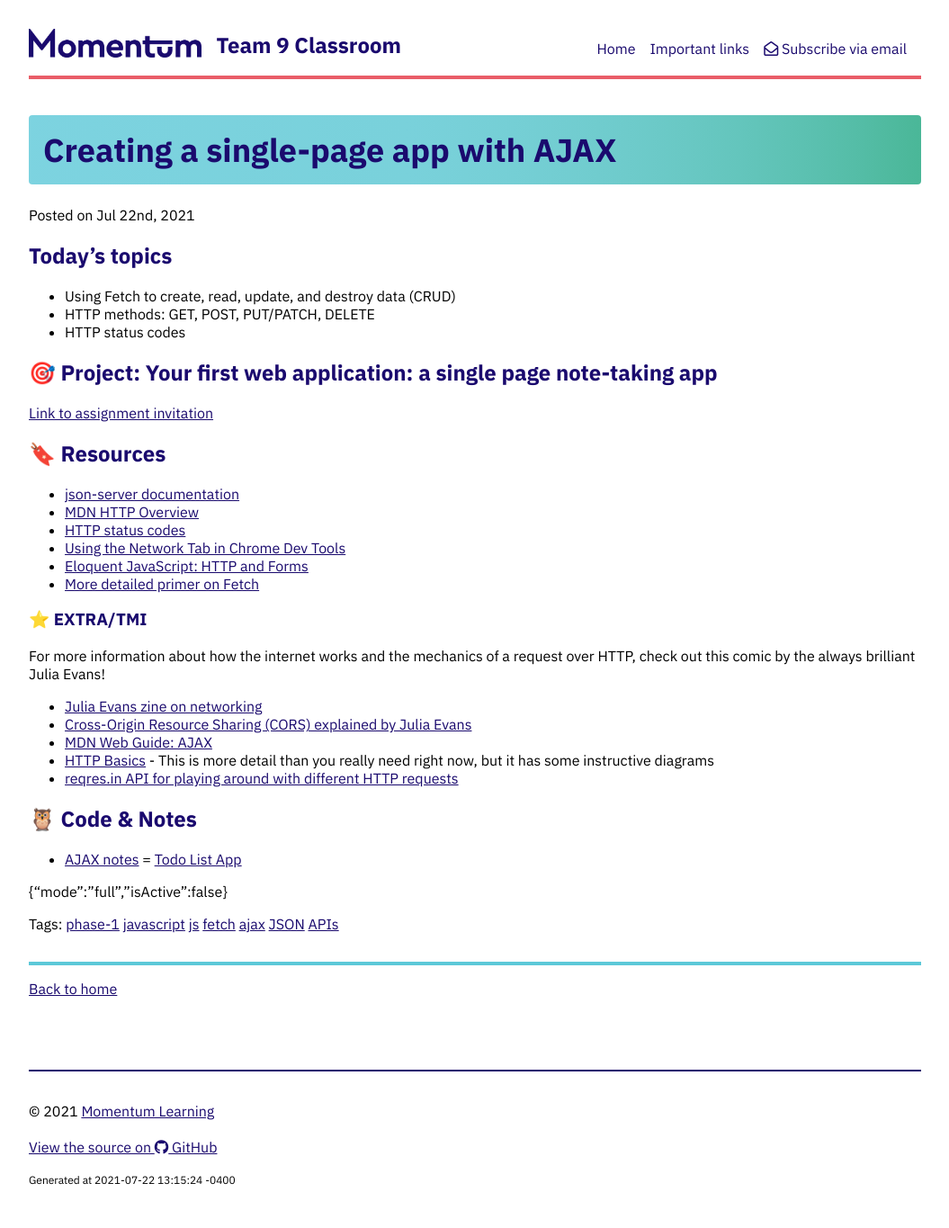
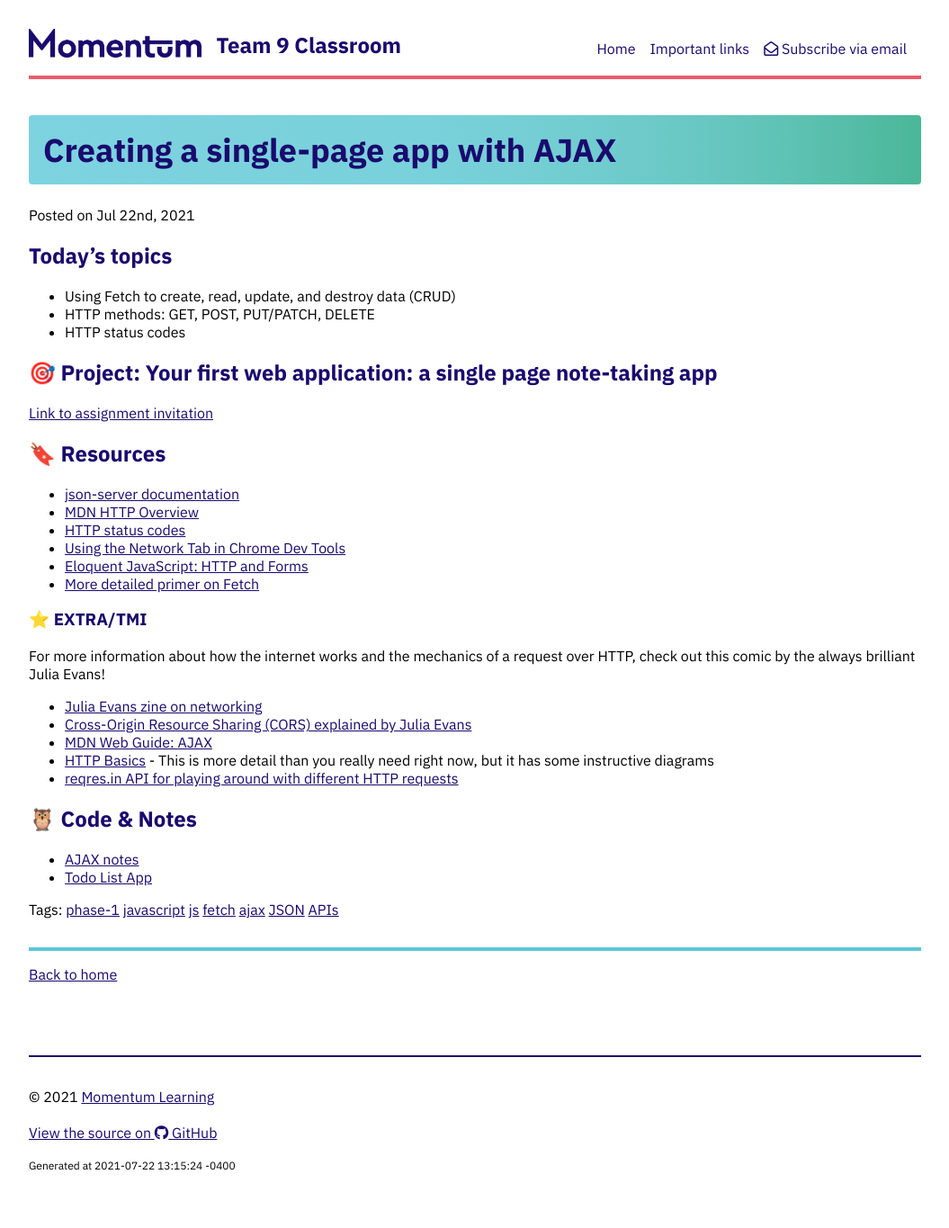
Before and after one commit to Momentum-Team-9/momentum-team-9.github.io, a Jekyll site: the page built from _posts/2021-07-22-ajax-app.md, in a window 1280 px wide. Shown: the whole page at 90% size, without its empty margins (112-1167 px from the left). Built offline with Jekyll 4.4.1, drawn with Linux system fonts in a browser that asks for light colours; nearby versions of some CDN libraries.

Commit message:
Fix typos

```diff
--- a/_posts/2021-07-22-ajax-app.md
+++ b/_posts/2021-07-22-ajax-app.md
@@ -36,6 +36,4 @@ For more information about how the internet works and the mechanics of a request
 ## 🦉 Code & Notes
 
 - [AJAX notes](https://github.com/Momentum-Team-9/notes/blob/main/js-ajax.md)
-= [Todo List App](https://github.com/Momentum-Team-9/examples/tree/main/ajax-todo-list-app)
-
-{"mode":"full","isActive":false}
+- [Todo List App](https://github.com/Momentum-Team-9/examples/tree/main/ajax-todo-list-app)
```
